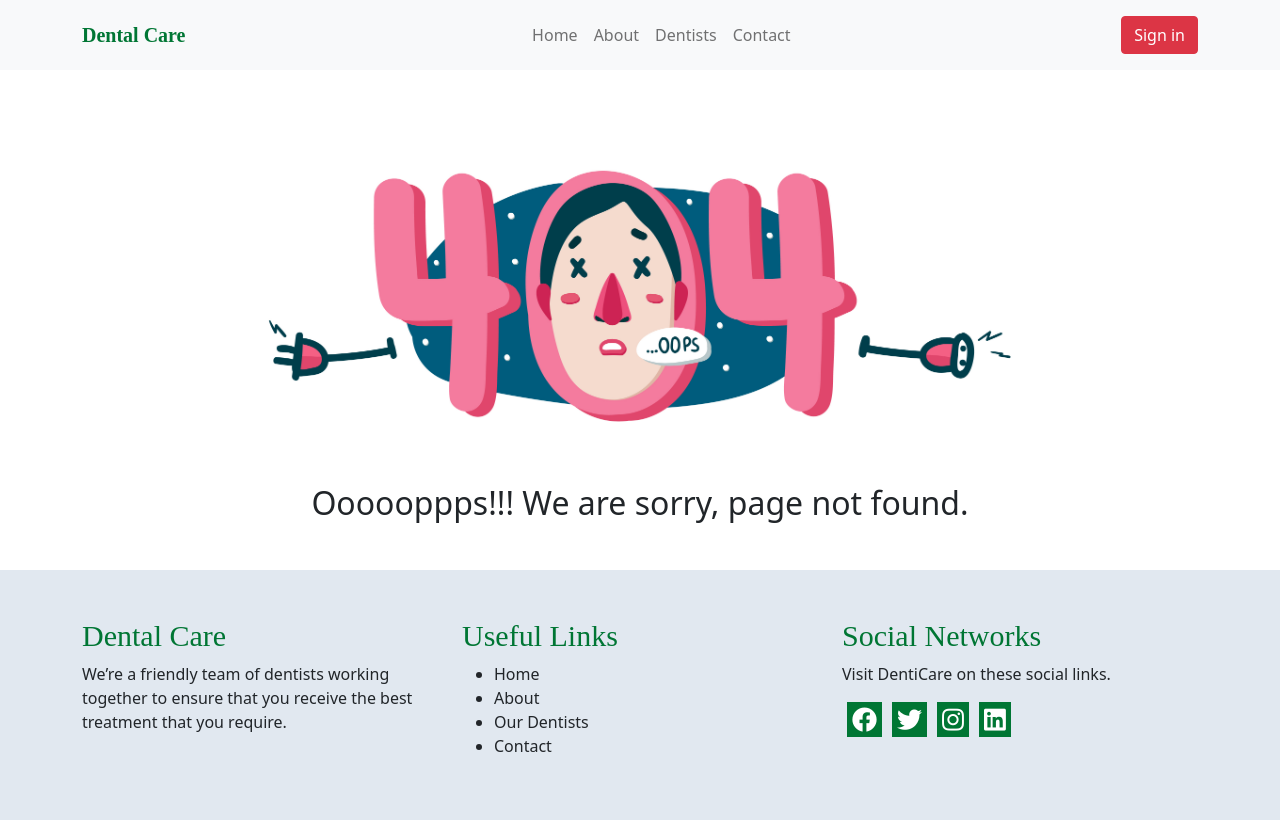
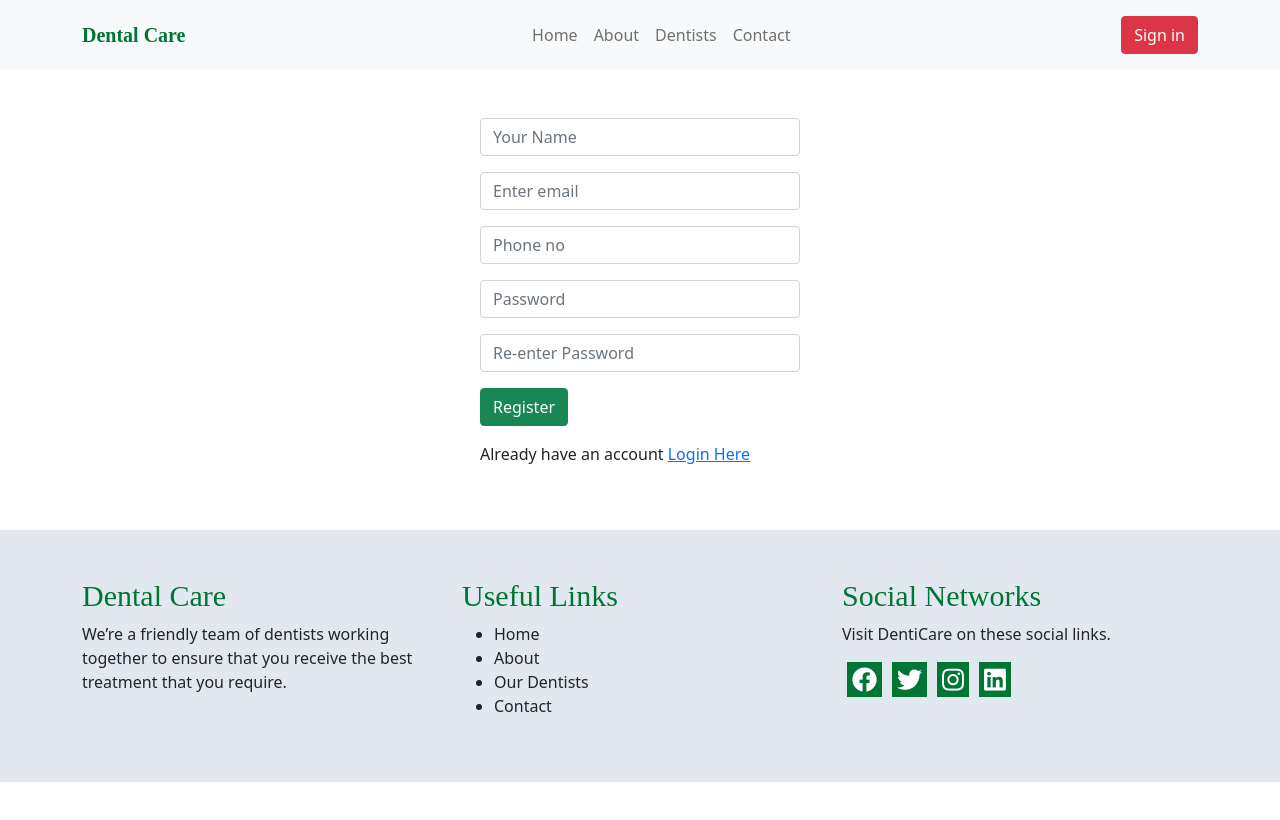
Before and after one commit to coder-rabbani/Dental-Care, a React (Create React App) app: page /register in a window 1280 px wide. Built offline with nearby package versions, Linux system fonts and the light colour scheme; no server answers.

Commit message:
style added

```diff
--- a/src/App.js
+++ b/src/App.js
@@ -9,6 +9,7 @@ import Home from './components/Home/Home';
 import Login from './components/Login/Login';
 import NotFund from './components/notFound/notFund';
 import PrivateRoute from './components/PrivateRoute/PrivateRoute';
+import Register from './components/Register/Register';
 import ServiceDetails from './components/ServiceDetails/ServiceDetails';
 import AuthProvider from './context/AuthProvider';
 
@@ -40,6 +41,9 @@ function App() {
             <Route path="/login">
               <Login></Login>
             </Route>
+            <Route path="/register">
+              <Register></Register>
+            </Route>
             <Route path="*">
               <NotFund></NotFund>
             </Route>
--- a/src/components/Login/Login.js
+++ b/src/components/Login/Login.js
@@ -1,6 +1,7 @@
 import React from 'react';
 import { Button, Form } from 'react-bootstrap';
 import { useHistory, useLocation } from 'react-router';
+import { Link } from 'react-router-dom';
 import useAuth from '../../hooks/useAuth';
 
 const Login = () => {
@@ -26,11 +27,12 @@ const Login = () => {
                 <Form.Group className="mb-3" controlId="formBasicPassword">
                     <Form.Control type="password" placeholder="Password" />
                 </Form.Group>
-                <Button variant="primary" type="submit" size="lg">
+                <Button variant="primary" type="submit">
                     Sign In
                 </Button>
             </Form>
             <Button className="mt-2" onClick={handleRedirect} variant="danger">Sign In with Google</Button>
+            <p className="pt-3">Create a new account <Link to="/register"> Register Here</Link></p>
         </div>
     );
 };
--- /dev/null
+++ b/src/components/Register/Register.js
@@ -0,0 +1,34 @@
+import React from 'react';
+import { Button, Form } from 'react-bootstrap';
+import { Link } from 'react-router-dom';
+
+const Register = () => {
+    return (
+        <div className="w-25 mx-auto py-5">
+            <Form>
+                <Form.Group className="mb-3">
+                    <Form.Control type="text" placeholder="Your Name" />
+                </Form.Group>
+                <Form.Group className="mb-3">
+                    <Form.Control type="email" placeholder="Enter email" />
+                </Form.Group>
+                <Form.Group className="mb-3">
+                    <Form.Control type="number" placeholder="Phone no" />
+                </Form.Group>
+
+                <Form.Group className="mb-3">
+                    <Form.Control type="password" placeholder="Password" />
+                </Form.Group>
+                <Form.Group className="mb-3">
+                    <Form.Control type="password" placeholder="Re-enter Password" />
+                </Form.Group>
+                <Button variant="success" type="submit">
+                    Register
+                </Button>
+            </Form>
+            <p className="pt-3">Already have an account <Link to="/login"> Login Here</Link></p>
+        </div>
+    );
+};
+
+export default Register;
```
